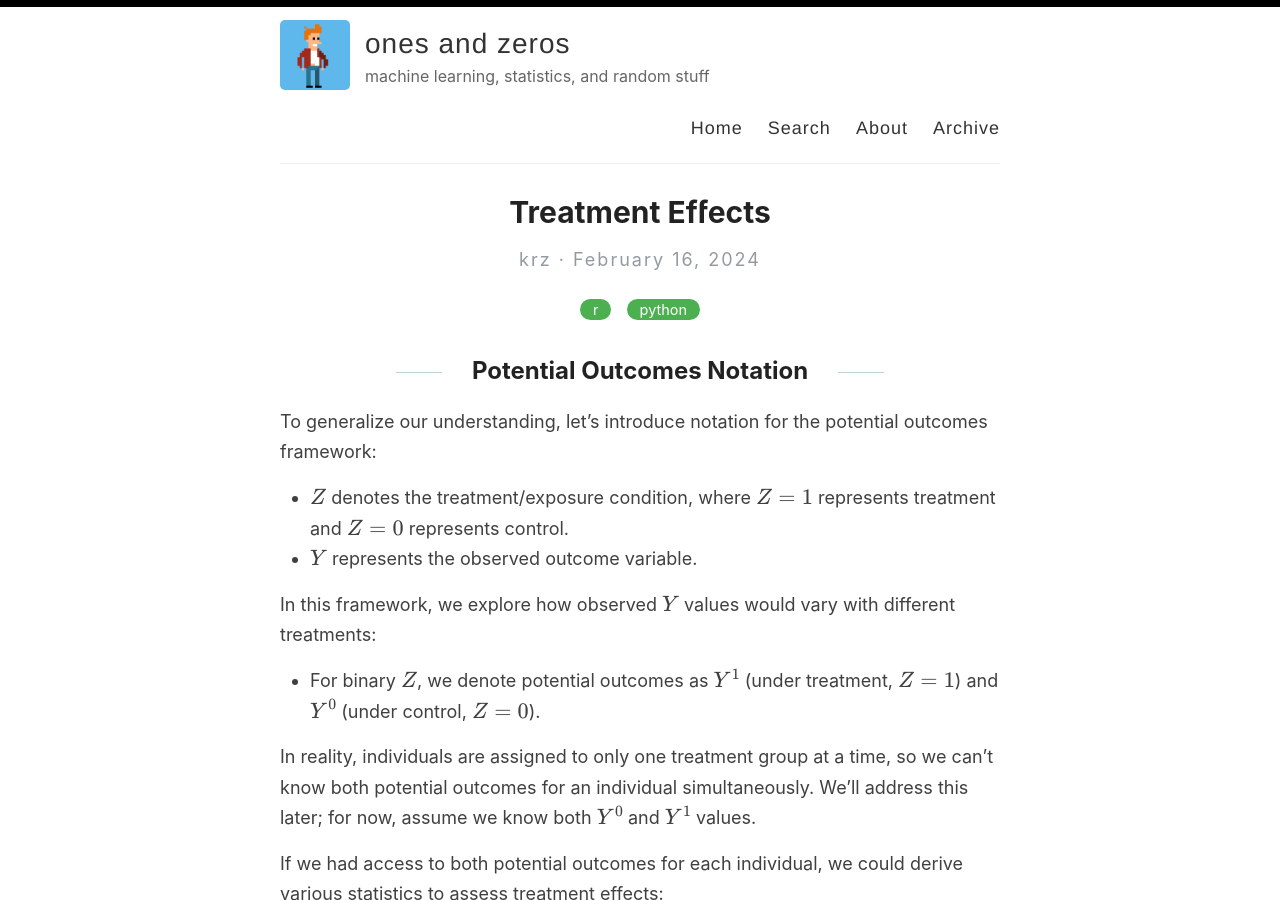
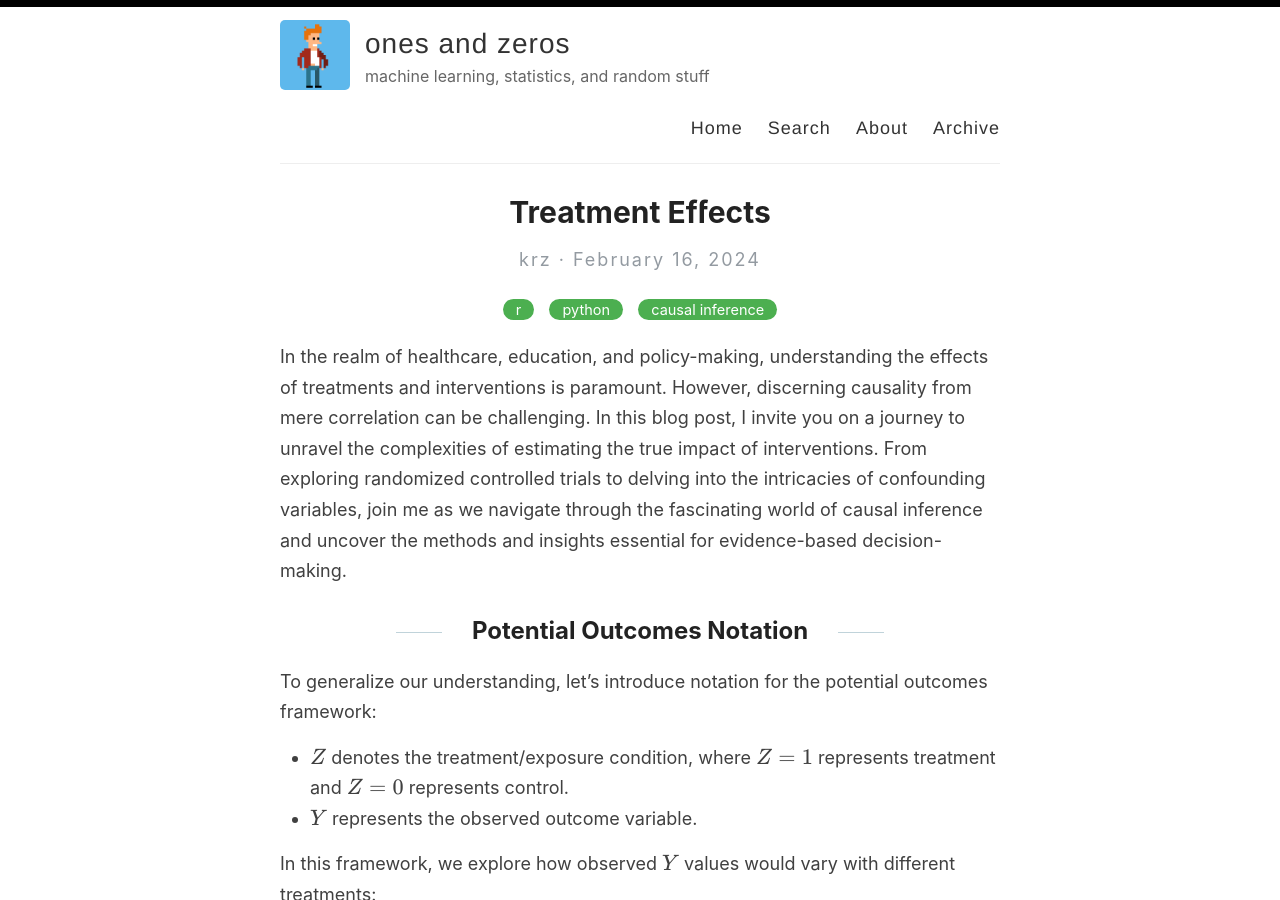
Before and after one commit to krz/krz.github.io, a Jekyll site: the page built from _posts/2024-02-16-Treatment-Effects.md, in a window 1280 px wide and 900 px high. Built offline with Jekyll 4.4.1, drawn with Linux system fonts in a browser that asks for light colours.

Commit message:
add intro

```diff
--- a/_posts/2024-02-16-Treatment-Effects.md
+++ b/_posts/2024-02-16-Treatment-Effects.md
@@ -1,8 +1,10 @@
 ---
 layout: post
 title: Treatment Effects
-categories: [r,python]
+categories: [r,python,causal inference]
 ---
+
+In the realm of healthcare, education, and policy-making, understanding the effects of treatments and interventions is paramount. However, discerning causality from mere correlation can be challenging. In this blog post, I invite you on a journey to unravel the complexities of estimating the true impact of interventions. From exploring randomized controlled trials to delving into the intricacies of confounding variables, join me as we navigate through the fascinating world of causal inference and uncover the methods and insights essential for evidence-based decision-making.
 
 ## Potential Outcomes Notation
 
```
